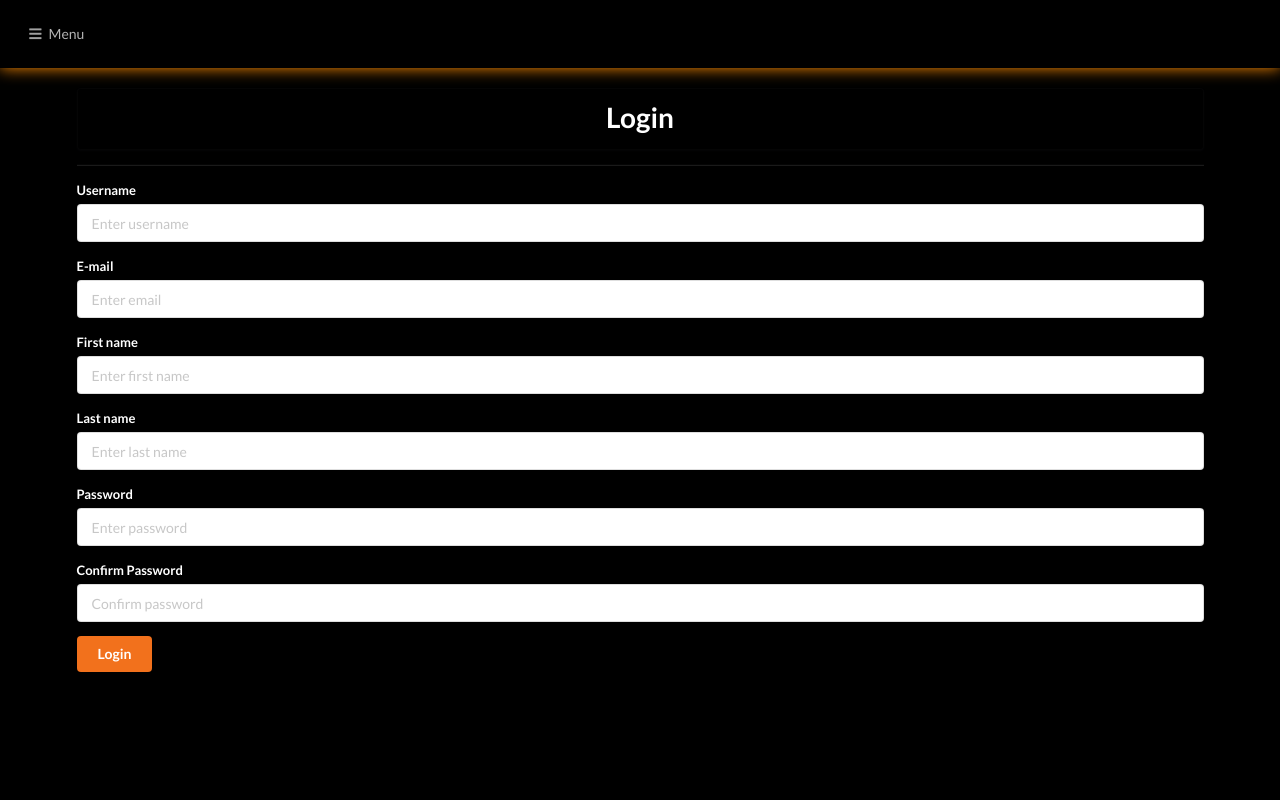
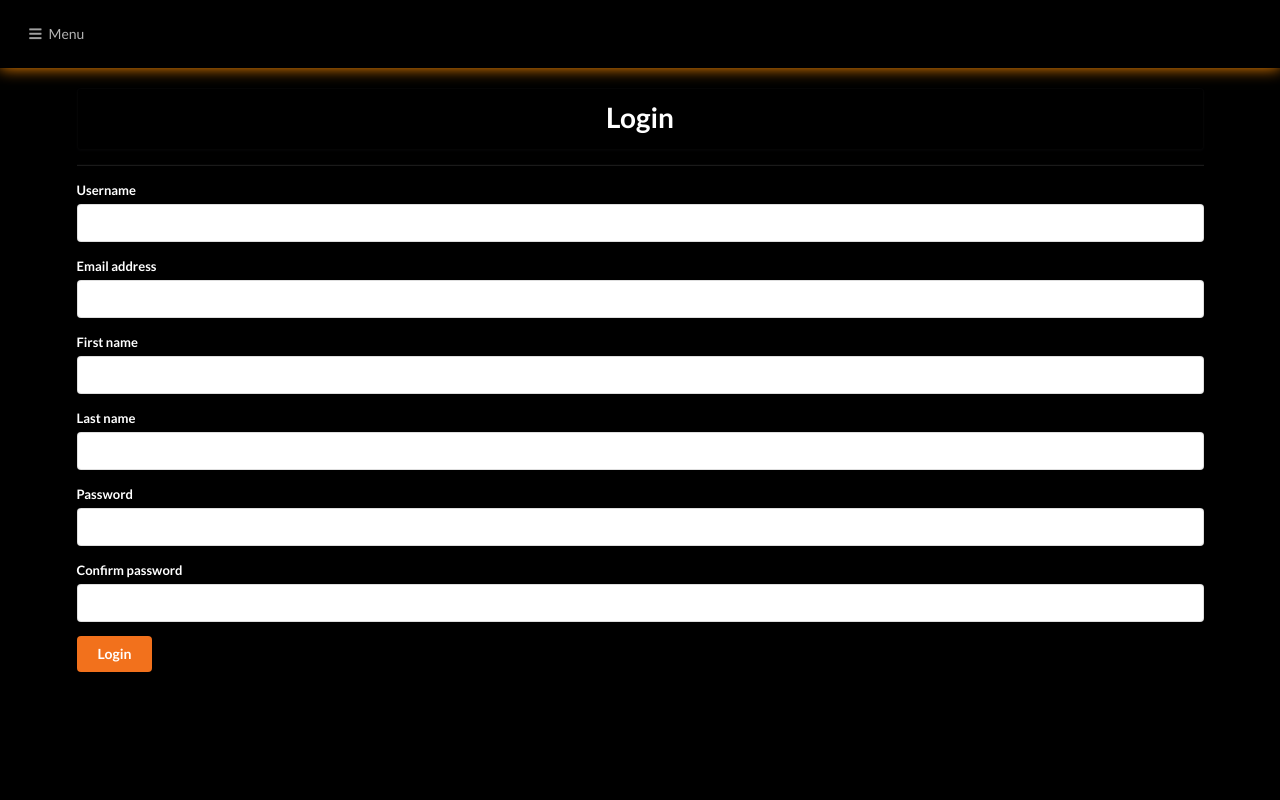
Before and after one commit to aixandrolab/simple-social-network, a Django app: page /register/ in a window 1280 px wide. Run offline with Django 5.2, Linux system fonts and the light colour scheme; data comes from the database, SQL or seed files in the repository.

Commit message:
feat: add register verification through email

```diff
--- a/core/templates/core/auth/register.html
+++ b/core/templates/core/auth/register.html
@@ -11,35 +11,12 @@
         <form method="post" action="" class="ui form">
             {% csrf_token %}
 
-            <div class="field">
-                <label class="text-light">Username</label>
-                <input type="text" name="username" placeholder="Enter username">
-            </div>
-
-            <div class="field">
-                <label class="text-light">E-mail</label>
-                <input type="text" name="email" placeholder="Enter email">
-            </div>
-
-            <div class="field">
-                <label class="text-light">First name</label>
-                <input type="text" name="first_name" placeholder="Enter first name">
-            </div>
-
-            <div class="field">
-                <label class="text-light">Last name</label>
-                <input type="text" name="last_name" placeholder="Enter last name">
-            </div>
-
-            <div class="field text-light">
-                <label class="text-light">Password</label>
-                <input type="password" name="password" placeholder="Enter password">
-            </div>
-
-            <div class="field text-light">
-                <label class="text-light">Confirm Password</label>
-                <input type="password" name="confirm_password" placeholder="Confirm password">
-            </div>
+            {% for field in form %}
+                <div class="field">
+                    <label class="text-light">{{ field.label }}</label>
+                    {{ field }}
+                </div>
+            {% endfor %}
 
             <button class="ui orange button" type="submit">Login</button>
         </form>
--- a/core/urls.py
+++ b/core/urls.py
@@ -7,5 +7,6 @@ app_name = 'core'
 urlpatterns = [
     path('', views.home_view, name='home'),
     path('login/', views.login_view, name='login'),
-    path('register/', views.register_view, name='register')
+    path('register/', views.register_view, name='register'),
+    path('confirm-register/<str:token>/', views.confirm_register_view, name='confirm_register')
 ]
--- a/core/views.py
+++ b/core/views.py
@@ -1,11 +1,19 @@
+import profile
+
+from django import forms
 from django.contrib import messages
 from django.contrib.auth import authenticate, login
 from django.contrib.auth.models import User
-from django.shortcuts import render, redirect
+from django.db import IntegrityError
+from django.db.models import Model
+from django.shortcuts import render, redirect, get_object_or_404
+from django.urls import reverse
+from django.views.decorators.cache import never_cache
 
 from core.forms.login_form import LoginForm
 from core.forms.register_form import RegisterForm
 from core.services.email_service import Email
+from profiles.models import EmailVerificationToken, Profile
 
 
 def home_view(request):
@@ -26,11 +34,16 @@ def login_view(request):
             username = form.cleaned_data['username']
             password = form.cleaned_data['password']
 
+
             user = authenticate(request, username=username, password=password)
 
             if user is None:
                 messages.error(request, "Incorrect username or password fields!")
                 return render(request, 'core/auth/login.html', {'form': form})
+
+            if not user.profile.is_email_verified:
+                messages.info(request, "Your account is not activated! Please check your email"
+                                       " for verification envelope")
 
             login(request, user)
             messages.success(request, f"Welcome, {request.user.username}!")
@@ -52,18 +65,48 @@ def register_view(request):
         try:
             if form.is_valid:
                 new_user = form.save(commit=False)
+
                 new_user.set_password(form.cleaned_data['password'])
-                Email.welcome(new_user.email, new_user.username)
                 new_user.save()
-                messages.success(request, "User is successfully created!")
+
+                token = EmailVerificationToken.create_token(new_user)
+
+                url = request.build_absolute_uri(
+                    reverse('core:confirm_register', kwargs={'token': token.token})
+                )
+
+                Email.verification(new_user.email, url, new_user.username)
+                messages.success(request,
+                                 "User is successfully created!"
+                                 " Now, you need to confirm your registration."
+                                 " Please check your E-mail"
+                                 )
                 return redirect('core:login')
-
         except Exception as e:
             messages.error(request, 'Please correct the errors below.')
             return render(request, 'core/auth/register.html', {'form': form})
     else:
         form = RegisterForm()
+
     context = {
         'form': form,
     }
     return render(request, 'core/auth/register.html', context)
+
+
+@never_cache
+def confirm_register_view(request, token):
+    token = get_object_or_404(EmailVerificationToken, token=token)
+
+    user = token.profile
+
+    if user.profile.is_email_verified:
+        messages.info(request, 'Your account is already verified! You can login now.')
+
+    user.profile.is_email_verified = True
+    user.save()
+
+    token.use_token()
+
+    messages.success(request, "Congratulations! Your account is now verified! Now, login in your account.")
+    return redirect('core:login')
--- a/profiles/admin.py
+++ b/profiles/admin.py
@@ -1,5 +1,6 @@
 from django.contrib import admin
 
-from profiles.models import Profile
+from profiles.models import Profile, EmailVerificationToken
 
 admin.site.register(Profile)
+admin.site.register(EmailVerificationToken)
```
Also changed, not shown: profiles/models.py (+38 -1 lines), profiles/signals.py (+8 -0 lines), profiles/migrations/0006_profile_is_email_verified_emailverificationtoken.py (added), profiles/migrations/0007_alter_profile_user.py (added), profiles/migrations/0008_alter_emailverificationtoken_profile.py (added).
